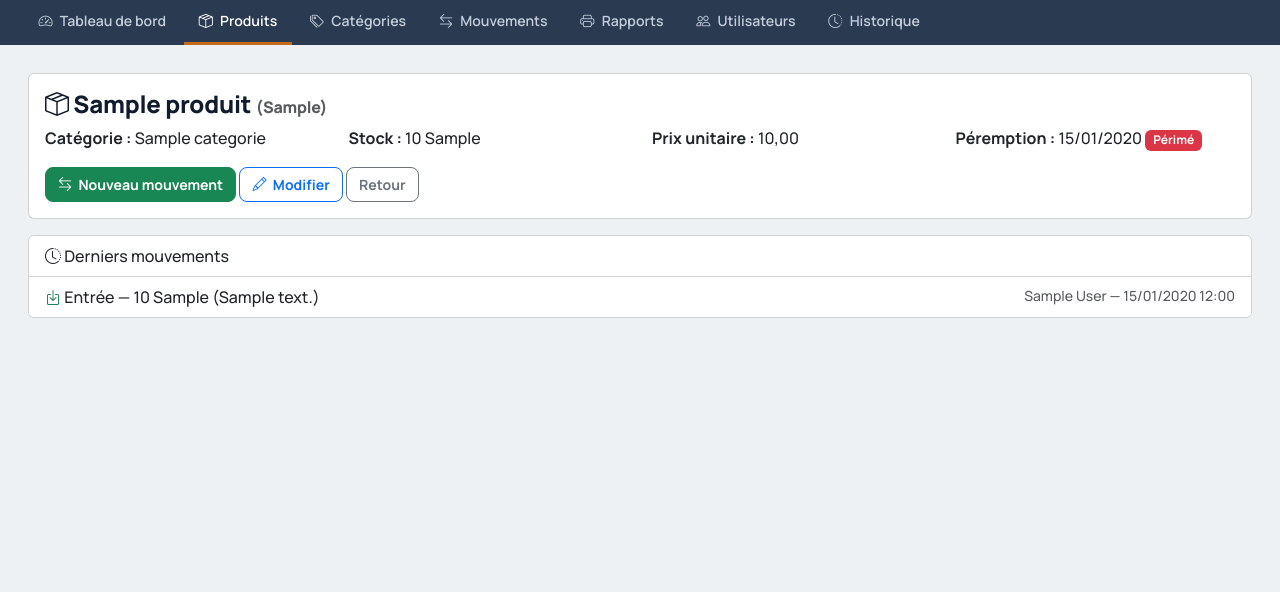
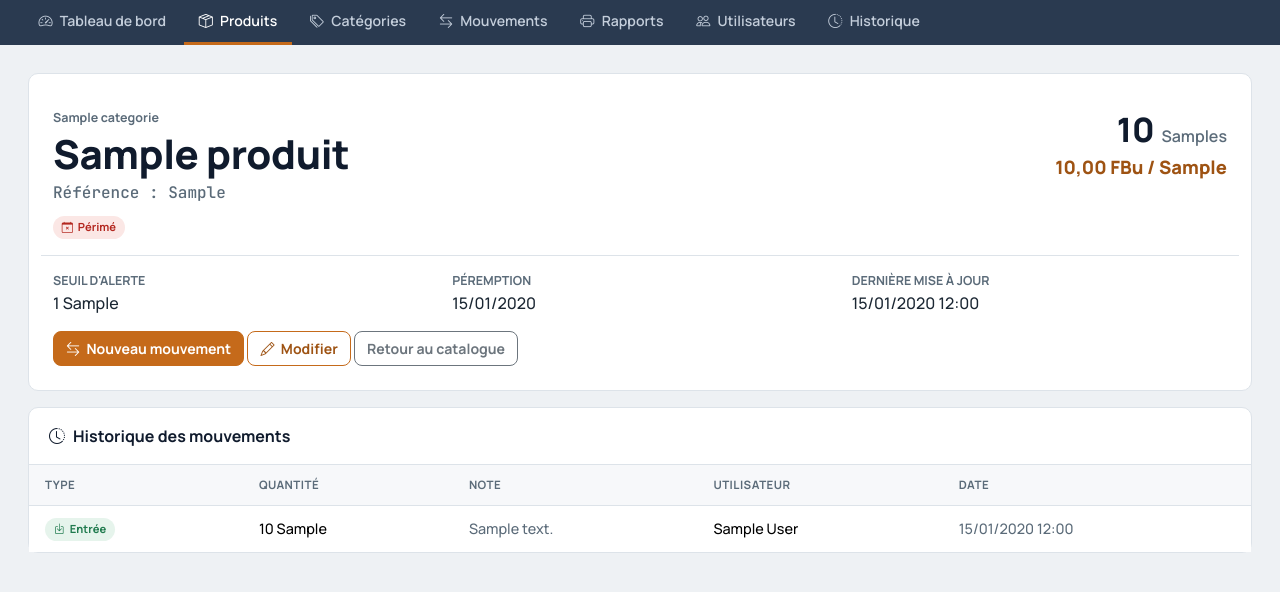
Before and after one commit to monamijer/django-academic, a Django app: page /stock/produits/1/ in a window 1280 px wide. Shown: the part 61-653 px from the top of the page. Run offline with Django 5.2, Linux system fonts and the light colour scheme; a user stored in the database is signed in; tables that the repository leaves empty hold one stand-in row (values such as "Sample post"); some libraries are stand-ins or nearby versions.

Commit message:
feat: update stocks/templates.stock/detail_produit.html

```diff
--- a/stock/templates/stock/detail_produit.html
+++ b/stock/templates/stock/detail_produit.html
@@ -1,31 +1,56 @@
 {% extends "base.html" %}
 {% block titre %}{{ produit.nom }}{% endblock %}
 {% block contenu %}
-<div class="card section-produits mb-3">
-  <div class="card-body">
-    <h4><i class="bi bi-box-seam"></i> {{ produit.nom }} <span class="text-muted fs-6">({{ produit.reference }})</span></h4>
-    <div class="row">
-      <div class="col-md-3"><strong>Catégorie :</strong> <span class="badge-couleur" style="background:{{ produit.categorie.couleur }}"></span> {{ produit.categorie.nom }}</div>
-      <div class="col-md-3"><strong>Stock :</strong> {{ produit.quantite_stock }} {{ produit.unite }} {% if produit.en_alerte %}<span class="badge bg-danger">Alerte</span>{% endif %}</div>
-      <div class="col-md-3"><strong>Prix unitaire :</strong> {{ produit.prix_unitaire }}</div>
-      <div class="col-md-3"><strong>Péremption :</strong> {{ produit.date_peremption|date:"d/m/Y"|default:"—" }} {% if produit.est_perime %}<span class="badge bg-danger">Périmé</span>{% endif %}</div>
+<div class="panel mb-3" style="overflow:hidden;">
+  <div class="swatch" style="height:6px; background:{{ produit.categorie.couleur }};"></div>
+  <div style="padding:1.5rem;">
+    <div class="d-flex justify-content-between flex-wrap gap-3">
+      <div>
+        <span class="cat-tag" style="color:var(--muted); font-weight:700; font-size:.78rem;">{{ produit.categorie.nom }}</span>
+        <h1 style="margin:.15rem 0;">{{ produit.nom }}</h1>
+        <span class="ref" style="font-family:'JetBrains Mono',monospace; color:var(--muted);">Référence : {{ produit.reference }}</span>
+        <div class="tags mt-2">
+          {% if not produit.est_actif %}<span class="tag tag-muted"><i class="bi bi-slash-circle"></i> Désactivé</span>{% endif %}
+          {% if produit.en_alerte %}<span class="tag tag-bad"><i class="bi bi-exclamation-triangle"></i> Stock bas</span>{% endif %}
+          {% if produit.est_perime %}<span class="tag tag-bad"><i class="bi bi-calendar-x"></i> Périmé</span>
+          {% elif produit.bientot_perime %}<span class="tag tag-warn"><i class="bi bi-hourglass-split"></i> Bientôt périmé</span>{% endif %}
+        </div>
+      </div>
+      <div class="text-end">
+        <div style="font-size:2.1rem; font-weight:800; color:var(--ink);">{{ produit.quantite_stock }} <span style="font-size:1rem; color:var(--muted); font-weight:600;">{{ produit.unite }}{{ produit.quantite_stock|pluralize }}</span></div>
+        <div style="color:var(--brand-dark); font-weight:800; font-size:1.15rem;">{{ produit.prix_unitaire }} FBu / {{ produit.unite }}</div>
+      </div>
+    </div>
+    <div class="row mt-3 pt-3" style="border-top:1px solid var(--line);">
+      <div class="col-md-4"><div class="label" style="color:var(--muted); font-size:.78rem; font-weight:700;">SEUIL D'ALERTE</div>{{ produit.seuil_alerte }} {{ produit.unite }}{{ produit.seuil_alerte|pluralize }}</div>
+      <div class="col-md-4"><div class="label" style="color:var(--muted); font-size:.78rem; font-weight:700;">PÉREMPTION</div>{{ produit.date_peremption|date:"d/m/Y"|default:"—" }}</div>
+      <div class="col-md-4"><div class="label" style="color:var(--muted); font-size:.78rem; font-weight:700;">DERNIÈRE MISE À JOUR</div>{{ produit.modifie_le|date:"d/m/Y H:i" }}</div>
     </div>
     <div class="mt-3 no-print">
-      <a href="{% url 'stock:enregistrer_mouvement' %}?produit={{ produit.pk }}" class="btn btn-success btn-icon"><i class="bi bi-arrow-left-right"></i> Nouveau mouvement</a>
-      {% if perms.stock.change_produit or user.est_administrateur %}<a href="{% url 'stock:modifier_produit' produit.pk %}" class="btn btn-outline-primary btn-icon"><i class="bi bi-pencil"></i> Modifier</a>{% endif %}
-      <a href="{% url 'stock:liste_produits' %}" class="btn btn-outline-secondary">Retour</a>
+      <a href="{% url 'stock:enregistrer_mouvement' %}?produit={{ produit.pk }}" class="btn btn-brand btn-icon"><i class="bi bi-arrow-left-right"></i> Nouveau mouvement</a>
+      {% if perms.stock.change_produit or user.est_administrateur %}<a href="{% url 'stock:modifier_produit' produit.pk %}" class="btn btn-outline-brand btn-icon"><i class="bi bi-pencil"></i> Modifier</a>{% endif %}
+      <a href="{% url 'stock:liste_produits' %}" class="btn btn-outline-secondary">Retour au catalogue</a>
     </div>
   </div>
 </div>
-<div class="card section-mouvements">
-  <div class="card-header bg-white"><i class="bi bi-clock-history"></i> Derniers mouvements</div>
-  <ul class="list-group list-group-flush">
-    {% for m in mouvements %}
-    <li class="list-group-item d-flex justify-content-between">
-      <span>{% if m.type_mouvement == "ENTREE" %}<i class="bi bi-box-arrow-in-down text-success"></i> Entrée{% else %}<i class="bi bi-box-arrow-up text-danger"></i> Sortie{% endif %} — {{ m.quantite }} {{ produit.unite }} {% if m.note %}({{ m.note }}){% endif %}</span>
-      <span class="text-muted small">{{ m.utilisateur|default:"—" }} — {{ m.date_mouvement|date:"d/m/Y H:i" }}</span>
-    </li>
-    {% empty %}<li class="list-group-item text-muted">Aucun mouvement enregistré.</li>{% endfor %}
-  </ul>
+
+<div class="panel">
+  <div class="panel-head"><i class="bi bi-clock-history"></i> Historique des mouvements</div>
+  <div class="table-panel">
+    <table class="table mb-0">
+      <thead><tr><th>Type</th><th>Quantité</th><th>Note</th><th>Utilisateur</th><th>Date</th></tr></thead>
+      <tbody>
+      {% for m in mouvements %}
+        <tr>
+          <td>{% if m.type_mouvement == "ENTREE" %}<span class="tag tag-ok"><i class="bi bi-box-arrow-in-down"></i> Entrée</span>{% else %}<span class="tag tag-bad"><i class="bi bi-box-arrow-up"></i> Sortie</span>{% endif %}</td>
+          <td>{{ m.quantite }} {{ produit.unite }}</td>
+          <td style="color:var(--muted);">{{ m.note|default:"—" }}</td>
+          <td>{{ m.utilisateur|default:"—" }}</td>
+          <td style="color:var(--muted);">{{ m.date_mouvement|date:"d/m/Y H:i" }}</td>
+        </tr>
+      {% empty %}<tr><td colspan="5" class="text-center" style="color:var(--muted); padding:2rem;">Aucun mouvement enregistré.</td></tr>{% endfor %}
+      </tbody>
+    </table>
+  </div>
 </div>
 {% endblock %}
```
